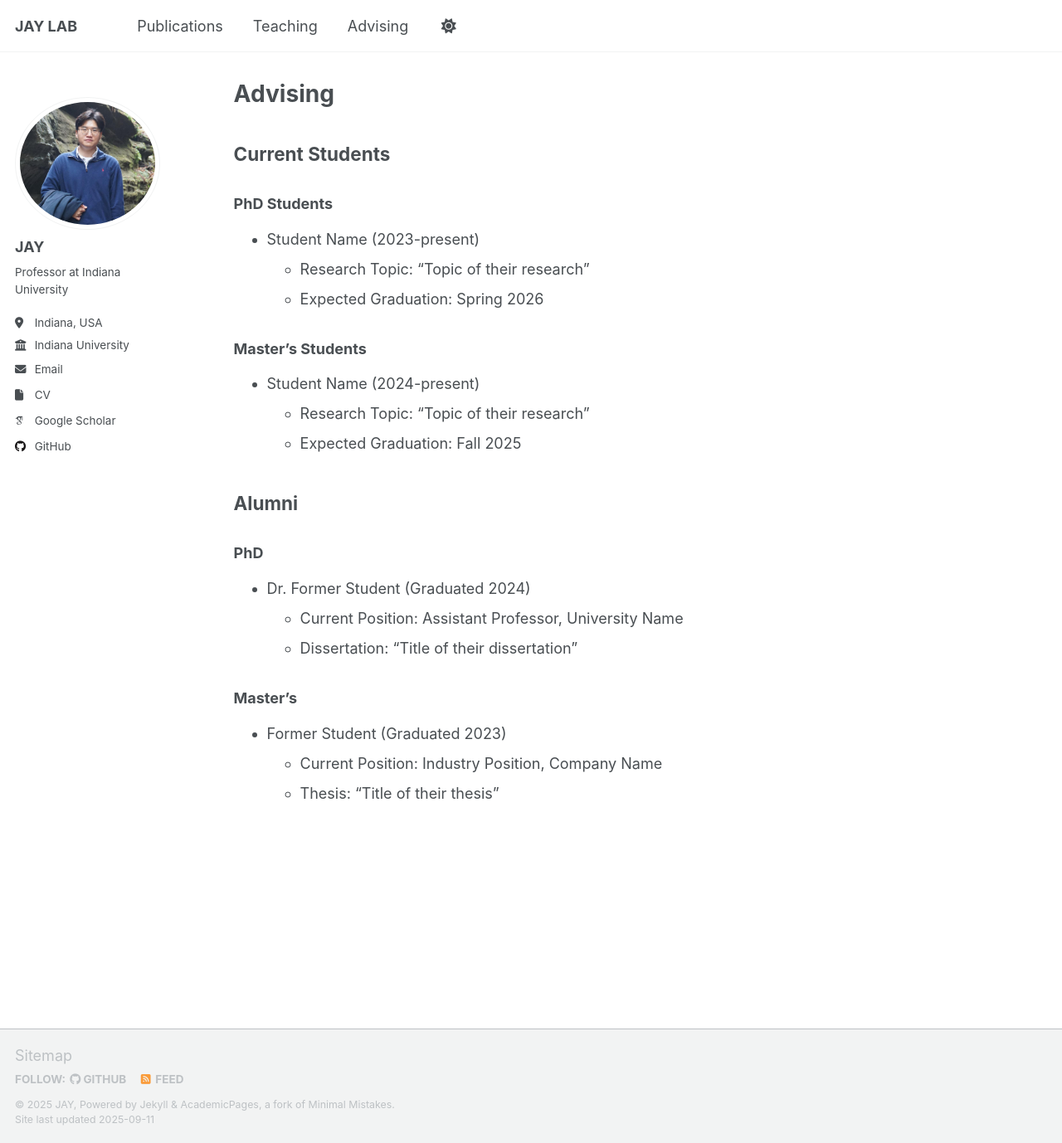
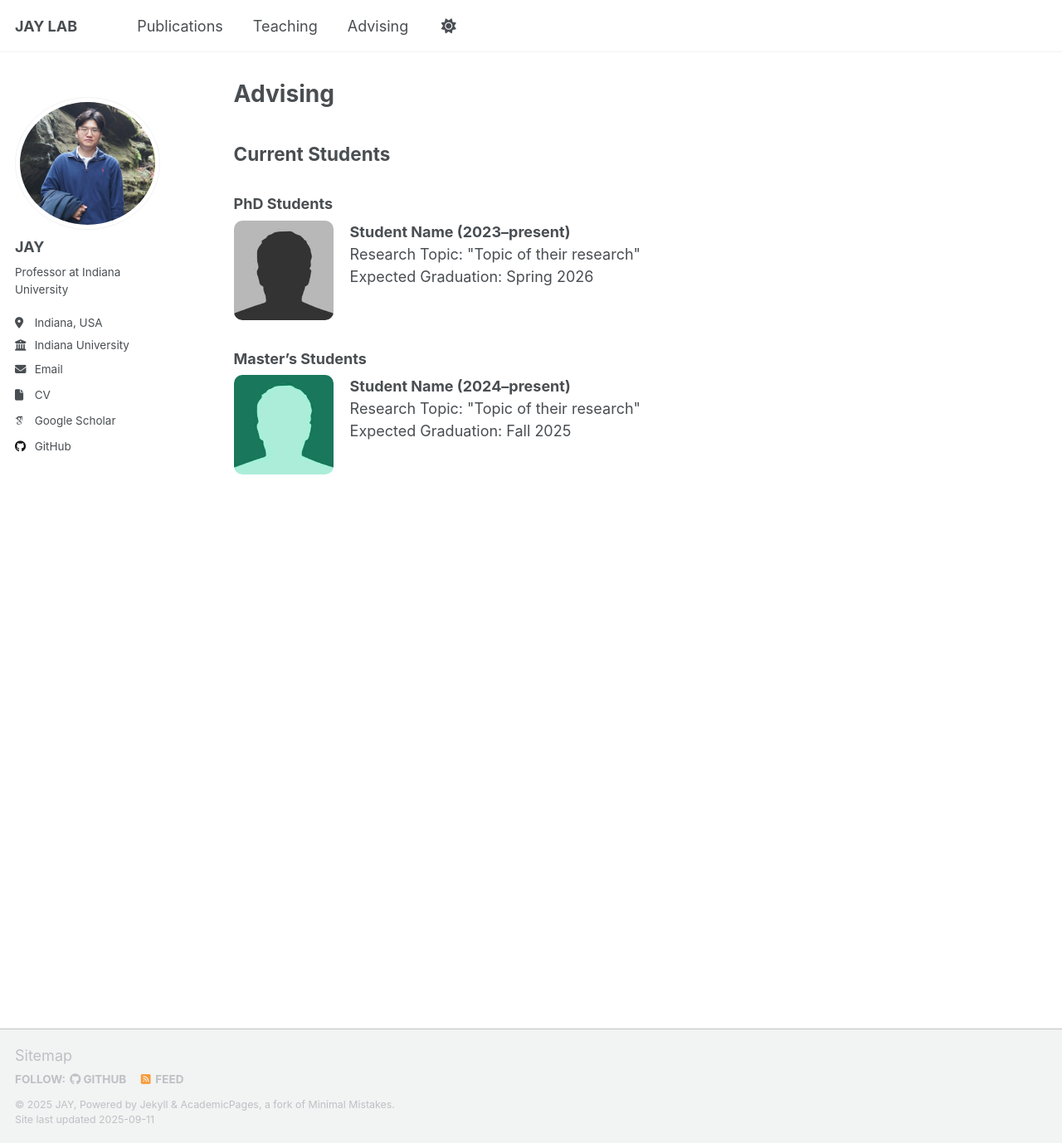
Before and after one commit to ChillakuruSaipranam/ChillakuruSaipranam.github.io, a Jekyll site: the page built from _pages/advising.md, in a window 1280 px wide and 1378 px high. Shown: the whole window at 83% size. Built offline with Jekyll 4.4.1, drawn with Linux system fonts in a browser that asks for light colours; some web fonts are replaced; a script that is not in the unit is left out.

Commit message:
Added pictures

```diff
--- a/_pages/advising.md
+++ b/_pages/advising.md
@@ -8,23 +8,23 @@ author_profile: true
 ## Current Students
 
 ### PhD Students
-- Student Name (2023-present)
-  - Research Topic: "Topic of their research"
-  - Expected Graduation: Spring 2026
+
+<div style="display: flex; align-items: flex-start; margin-bottom: 20px;">
+  <img src="/images/bio-photo.jpg" alt="Student Name" width="120" style="margin-right: 20px; border-radius: 10px;" />
+  <div>
+    <strong>Student Name (2023–present)</strong><br>
+    Research Topic: "Topic of their research"<br>
+    Expected Graduation: Spring 2026
+  </div>
+</div>
 
 ### Master's Students
-- Student Name (2024-present)
-  - Research Topic: "Topic of their research"
-  - Expected Graduation: Fall 2025
 
-## Alumni
-
-### PhD
-- Dr. Former Student (Graduated 2024)
-  - Current Position: Assistant Professor, University Name
-  - Dissertation: "Title of their dissertation"
-
-### Master's
-- Former Student (Graduated 2023)
-  - Current Position: Industry Position, Company Name
-  - Thesis: "Title of their thesis"
+<div style="display: flex; align-items: flex-start; margin-bottom: 20px;">
+  <img src="/images/bio-photo-2.jpg" alt="Student Name" width="120" style="margin-right: 20px; border-radius: 10px;" />
+  <div>
+    <strong>Student Name (2024–present)</strong><br>
+    Research Topic: "Topic of their research"<br>
+    Expected Graduation: Fall 2025
+  </div>
+</div>
```
